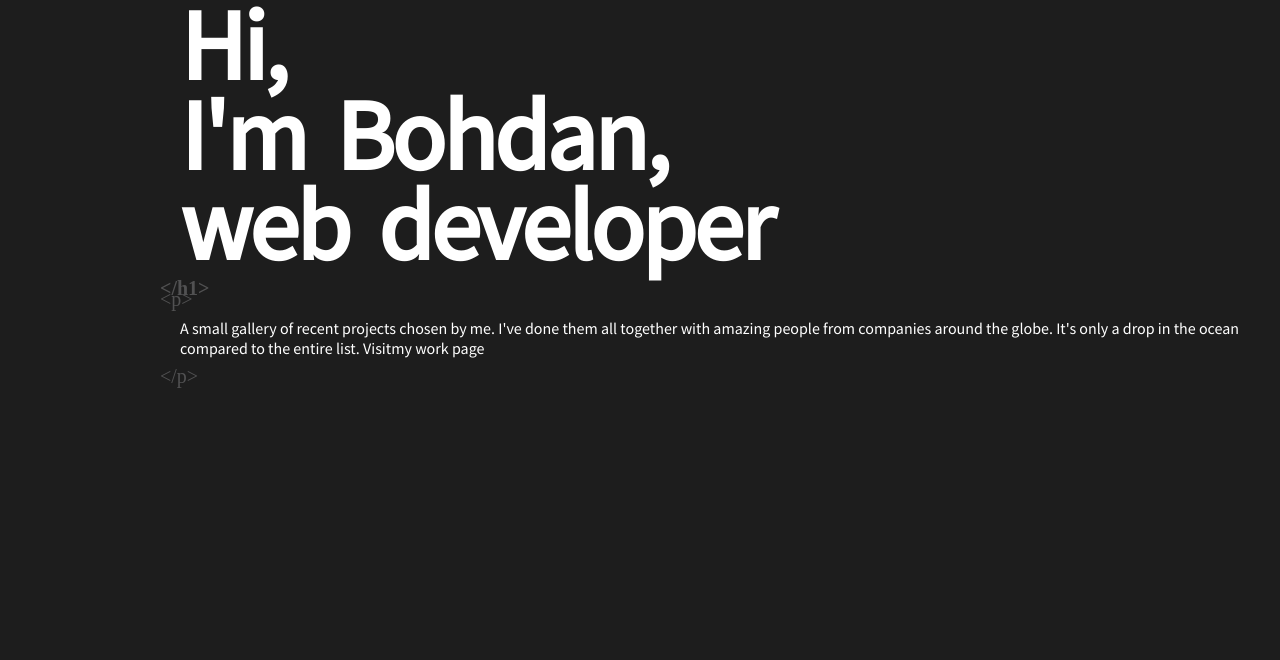
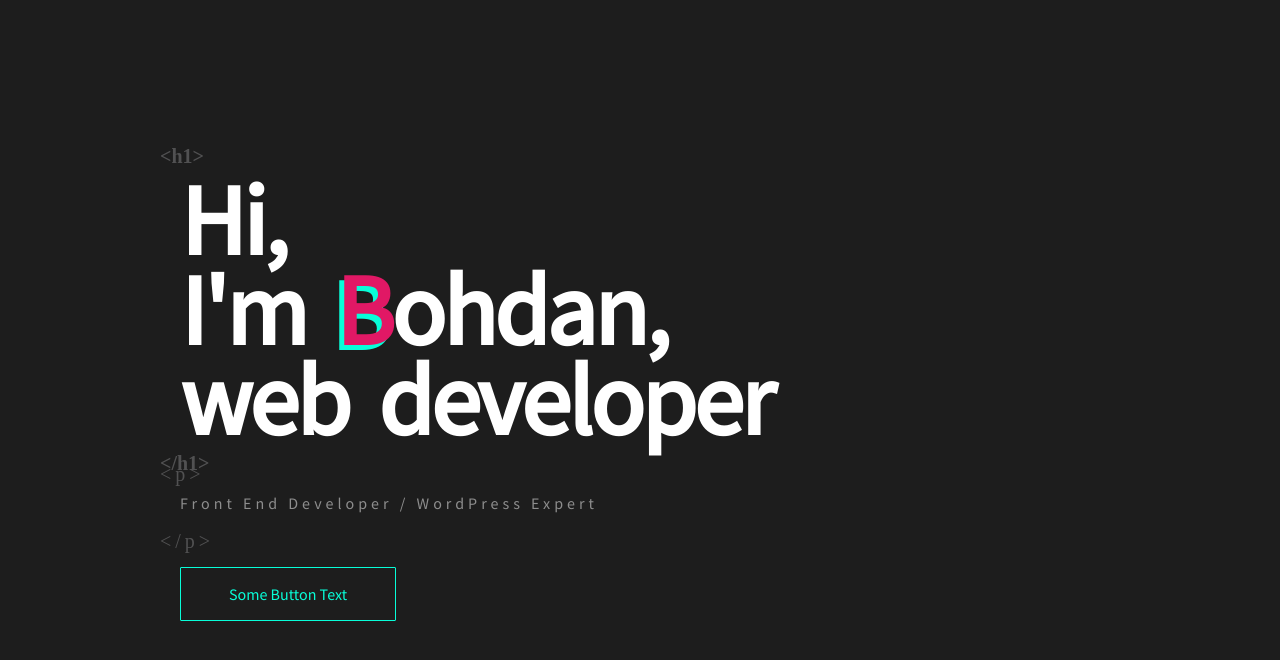
Before and after one commit to GleckoS/portfolio, a Gatsby site: page / in a window 1280 px wide. Built offline with nearby package versions, Linux system fonts and the light colour scheme; Gatsby itself is replaced by a stand-in of ours; a web font is replaced by a local one.

Commit message:
rename and hero section complete

```diff
--- /dev/null
+++ b/src/components/atoms/button/index.js
@@ -0,0 +1,14 @@
+
+import React from "react"
+import * as styled from './styled'
+
+const Button = ({ as, link, text }) => {
+    return (
+        <styled.Button to={link} as={as}>
+            <span />
+            {text}
+        </styled.Button>
+    )
+}
+
+export default Button
--- /dev/null
+++ b/src/components/atoms/button/styled.js
@@ -0,0 +1,36 @@
+import styled from "styled-components"
+import { Link } from "gatsby"
+
+export const Button = styled(Link)`
+    margin-top: 30px;
+    display: inline-block;
+    border: 1px solid var(--active);
+    border-radius: 1px;
+    padding: 16px 48px;
+    color: var(--active);
+    text-transform: capitalize;
+    overflow: hidden;
+    position: relative;
+    transition: color .2s linear .1s;
+    cursor: pointer;
+
+    span{
+        position: absolute;
+        width: 1px;
+        left: -1px;
+        top: 0;
+        bottom: 0;
+        transition: width .4s ease-in-out;
+        background-color: var(--active);
+        z-index: -1;
+        transform: skewX(-12deg) translateX(-10px);
+    }
+
+    &:hover{
+        color: var(--text-black);
+
+        span{
+            width: 110%;
+        }
+    }
+`
--- a/src/components/atoms/H1/index.js
+++ b/src/components/atoms/main-title/index.js
@@ -25,7 +25,7 @@ const Title = () => {
                         : <span
                             onMouseEnter={(el) => { addAnimation(el) }}
                             aria-hidden="true"
-                            className={el === ' ' ? 'space' : ''}
+                            className={el === ' ' ? 'space' : el === 'B' ? 'capital' : ''}
                         >
                             {el}
                         </span>
--- a/src/components/atoms/H1/styled.js
+++ b/src/components/atoms/main-title/styled.js
@@ -3,11 +3,10 @@ import styled from "styled-components"
 
 export const H1 = styled.h1`
     position: relative;
-    padding-left: 50px;
     margin-bottom: 3rem;
 
     span{
-
+        position: relative;
         opacity: 0;
         transform: translateY(10px) scale(0.8);
         font-weight: 600;
@@ -32,6 +31,19 @@ export const H1 = styled.h1`
         &.space{
             width: 30px;
         }
+
+        &.capital{
+            color: var(--sub-active);
+
+            &::after{
+                content: "B";
+                position: absolute;
+                left: -5px;
+                bottom: -5px;
+                color: var(--active);
+                z-index: -1;
+            }
+        }
     }
 
     &::before{
@@ -42,7 +54,7 @@ export const H1 = styled.h1`
         top: 0;
         left: 0;
         margin-top: -30px;
-        margin-left: 30px;
+        margin-left: -20px;
         font-size: 20px;
     }
 
@@ -54,7 +66,7 @@ export const H1 = styled.h1`
         left: 0;
         bottom: 0;
         margin-bottom: -30px;
-        margin-left: 30px;
+        margin-left: -20px;
         font-size: 20px;
     }
 `
--- a/src/components/atoms/P/index.js
+++ b/src/components/atoms/paragraph/index.js
@@ -20,11 +20,18 @@ const obj = [
     }
 ]
 
-const Paragraph = () => {
+const obj1 = [
+    {
+        text: "Front End Developer / WordPress Expert",
+        type: 'text'
+    }
+]
+
+const Paragraph = ({ className }) => {
     return (
-        <styled.P>
+        <styled.P className={className}>
             {
-                parser(obj)
+                parser(obj1)
             }
         </styled.P>
     )
--- a/src/components/atoms/P/styled.js
+++ b/src/components/atoms/paragraph/styled.js
@@ -2,8 +2,15 @@ import styled from "styled-components"
 
 export const P = styled.p`
     position: relative;
-    padding-left: 50px;
     margin: 1.5rem 0;
+
+    &.grey{
+        letter-spacing: 4px;
+
+        span{
+            color: var(--text-grey);
+        }
+    }
 
     &::before{
         content: '<p>';
@@ -13,7 +20,7 @@ export const P = styled.p`
         top: 0;
         left: 0;
         margin-top: -30px;
-        margin-left: 30px;
+        margin-left: -20px;
         font-size: 20px;
     }
 
@@ -24,8 +31,8 @@ export const P = styled.p`
         color: var(--text-after);
         left: 0;
         bottom: 0;
-        margin-bottom: -30px;
-        margin-left: 30px;
+        margin-bottom: -40px;
+        margin-left: -20px;
         font-size: 20px;
     }
 `
--- /dev/null
+++ b/src/components/moleculas/text-zone/index.js
@@ -0,0 +1,12 @@
+import React from "react"
+import * as styled from './styled'
+
+const TextZone = ({ children }) => {
+    return (
+        <styled.Wrapper>
+            {children}
+        </styled.Wrapper>
+    )
+}
+
+export default TextZone
--- /dev/null
+++ b/src/components/moleculas/text-zone/styled.js
@@ -0,0 +1,5 @@
+import styled from "styled-components"
+
+export const Wrapper = styled.div`
+    padding-left: 50px;
+`
--- /dev/null
+++ b/src/components/organizms/hero/index.js
@@ -0,0 +1,12 @@
+import React from "react"
+import * as styled from './styled'
+
+const Hero = ({ children }) => {
+    return (
+        <styled.Section>
+            {children}
+        </styled.Section>
+    )
+}
+
+export default Hero
--- /dev/null
+++ b/src/components/organizms/hero/styled.js
@@ -0,0 +1,7 @@
+import styled from "styled-components"
+
+export const Section = styled.div`
+    display: flex;
+    align-items: center;
+    min-height: 100vh;
+`
--- a/src/pages/index.js
+++ b/src/pages/index.js
@@ -1,12 +1,20 @@
 import * as React from "react"
-import Title from "../components/atoms/H1"
-import Paragraph from "../components/atoms/P"
+import Button from "../components/atoms/button"
+import Title from "../components/atoms/main-title"
+import Paragraph from "../components/atoms/paragraph"
+import TextZone from "../components/moleculas/text-zone"
+import Hero from "../components/organizms/hero"
 
 const IndexPage = () => {
   return (
     <main>
-      <Title/>
-      <Paragraph/>
+      <Hero>
+        <TextZone>
+          <Title />
+          <Paragraph className='grey'/>
+          <Button text={'some button text'} />
+        </TextZone>
+      </Hero>
     </main>
   )
 }
--- a/src/styles/global.css
+++ b/src/styles/global.css
@@ -8,8 +8,10 @@
     --text-grey: #8d8d8d;
     --text-after: #515152;
     --text-fake: rgba(255,255,255,0.04);
+    --text-black: #000000;
 
     --active: #08fdd8;
+    --sub-active: rgb(225, 24, 101);
 }
 
 *{
@@ -19,6 +21,7 @@
     list-style: none;
     color: #fff;
 
+
     font-family: "Source Sans Pro", sans-serif;
 }
 
```
Also changed, not shown: src/components/moleculas/flex/index.js (added), src/components/moleculas/flex/styled.js (added).
